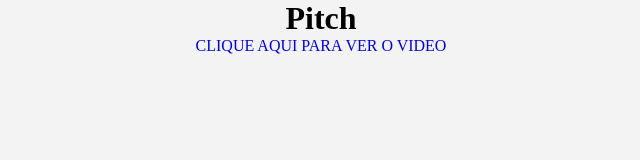
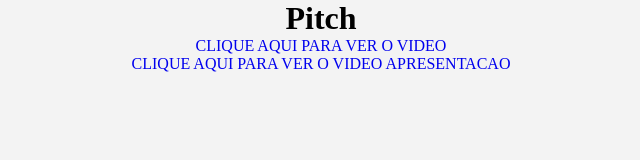
Before and after one commit to BioRevolucionarios/BioRevolucionarios.github.io, a plain HTML site: page videopitch.html in a window 1280 px wide. Shown: the whole page, without its empty margins (319-959 px from the left). Drawn offline with Linux system fonts and the light colour scheme.

Commit message:
Update videopitch.html

```diff
--- a/videopitch.html
+++ b/videopitch.html
@@ -9,6 +9,7 @@
 <body style="display: flex; justify-content: center; align-items: center; flex-direction: column;">
     <h1>Pitch</h1>
     <a href="https://www.dropbox.com/scl/fi/k2geerxt2vct911a94hdw/video.mp4?rlkey=4mmgk9rtm69x7gsjc6i2qteia&st=y2xlmd0h&dl=0">CLIQUE AQUI PARA VER O VIDEO</a>
+    <a href="https://www.dropbox.com/scl/fi/e0e3i6s145urusbadbfo8/0527.mp4?rlkey=4u8jkls2qk7nrq1jm16kci5ay&st=sy6hxwf5&dl=0">CLIQUE AQUI PARA VER O VIDEO APRESENTACAO</a>
 
 </body>
 </html>
```
